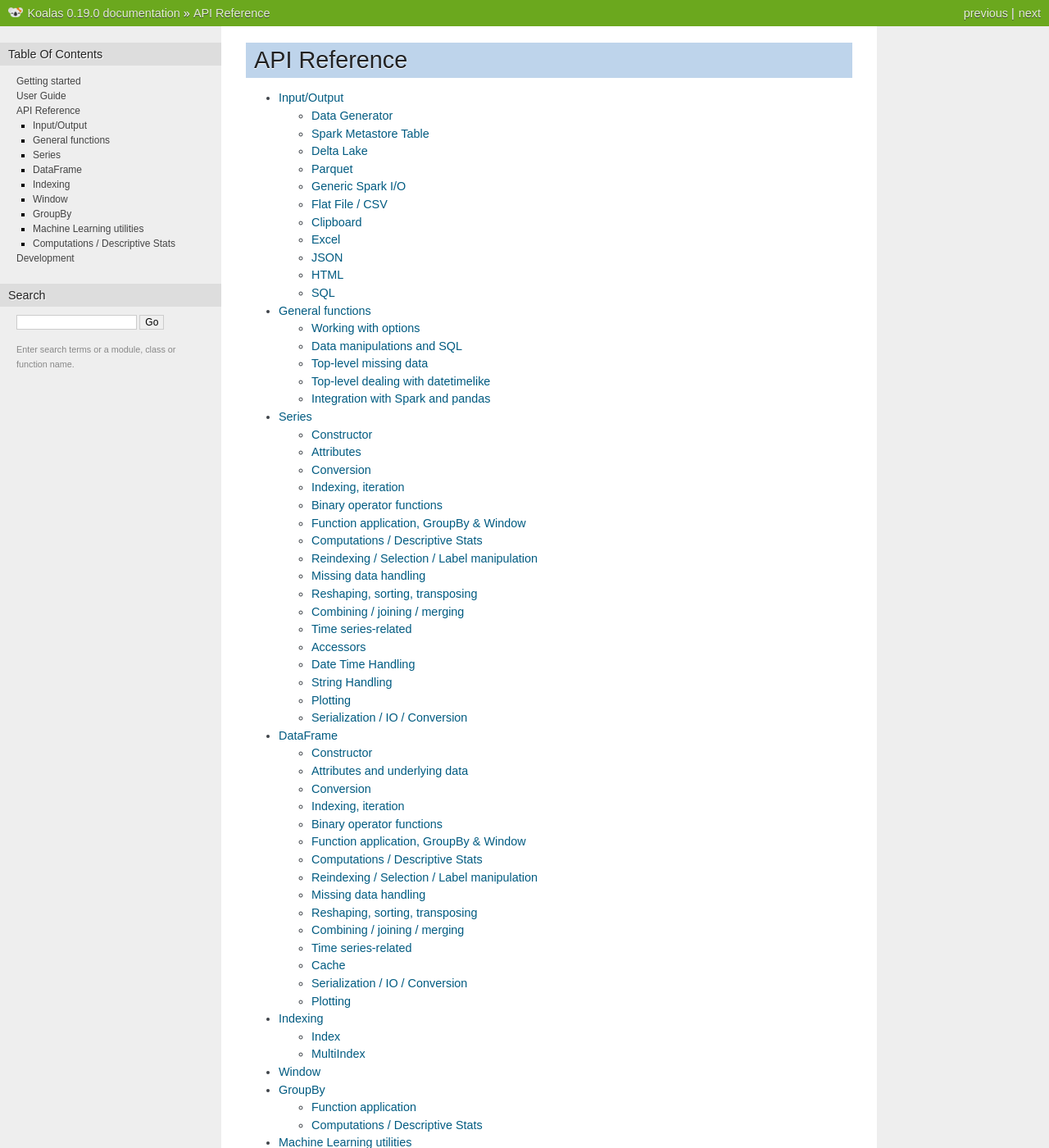
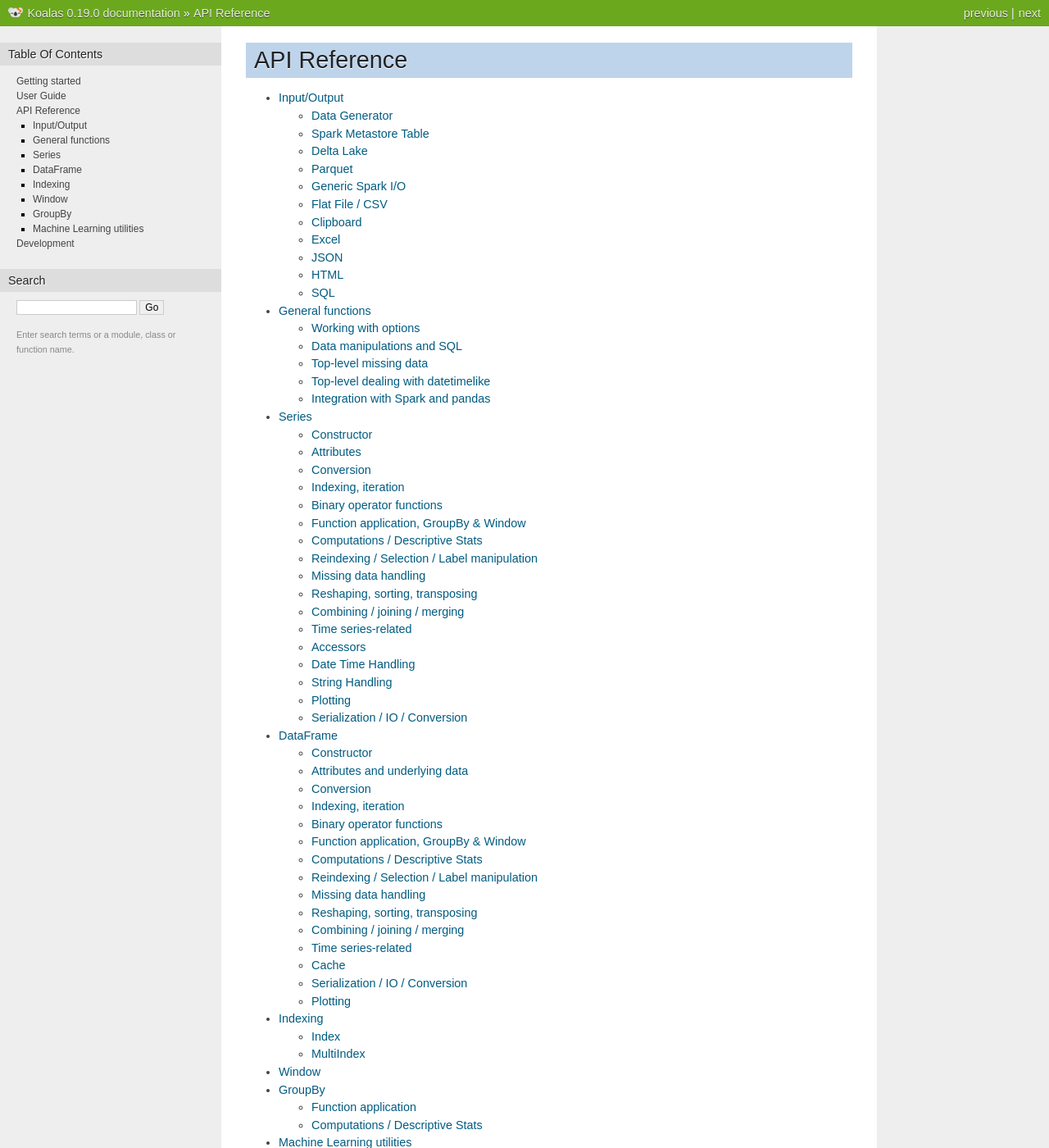
Before and after one commit to databricks/koalas, a Sphinx documentation site: the page built from docs/source/reference/index.rst, in a window 1280 px wide and 1400 px high. Shown: the whole window at 82% size. Built offline with Sphinx 7.4.7, drawn with Linux system fonts in a browser that asks for light colours; pages that are not in the unit, such as notebooks, are missing from menus; the version number is read from the project's files by our own code; some of the changed text lies outside the part shown.

Commit message:
remove reference

```diff
--- a/docs/source/reference/index.rst
+++ b/docs/source/reference/index.rst
@@ -12,9 +12,3 @@
     window
     groupby
     ml
-
-Computations / Descriptive Stats
---------------------------------
-.. autosummary::
-   :toctree: api/
-   Index.unique
```
